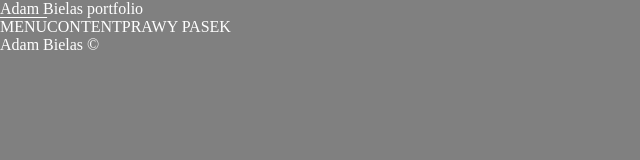
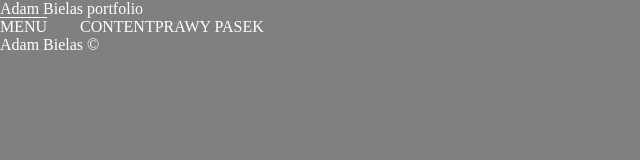
Before and after one commit to Rabuuwu/adam, a plain HTML site: page index.html in a window 1280 px wide. Shown: the full height of the page, 0-640 px from the left. Drawn offline with Linux system fonts and the light colour scheme.

Commit message:
Update style.css

```diff
--- a/style.css
+++ b/style.css
@@ -2,6 +2,7 @@
     margin:0;
     background: grey;
     color:white;
+    font-size: 16px;
 }
 #container{
     display: flex;
@@ -9,6 +10,7 @@
 }
 .menu{
     text-decoration: overline;
+    width: 5rem;
 }
 .content{
     text-align: center;
```
